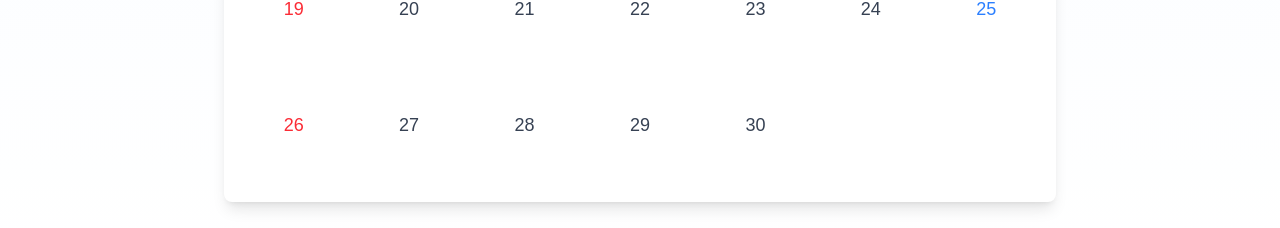
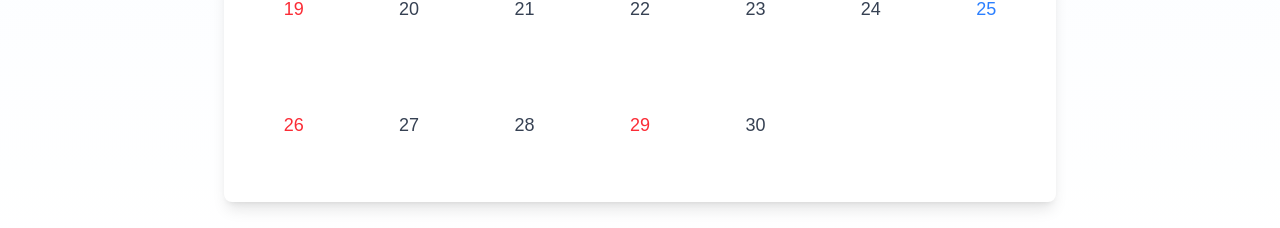
Before and after one commit to Shohei-Nakayama/Amenomizu7.1, a Next.js app in the folder amenomizu7.1/: page /reserve in a window 1280 px wide. Shown: the part 1569-1797 px from the top of the page. Built offline with nearby package versions, Linux system fonts and the light colour scheme.

Commit message:
予約カレンダーで祝日の日付を赤色表示にする
土日以外の曜日でも祝日は目立つよう赤色にし、一般的なカレンダーの表記に合わせた。

Co-Authored-By: Claude Sonnet 5 <noreply@anthropic.com>

```diff
--- a/amenomizu7.1/src/app/components/NextMonthCalendar.tsx
+++ b/amenomizu7.1/src/app/components/NextMonthCalendar.tsx
@@ -5,6 +5,7 @@ import { useRouter } from 'next/navigation';
 import ReservationForm from './ReservationForm';
 import ReservationConfirmation from './ReservationConfirmation';
 import { SelectedDate, ReservationData } from '../types/reservation';
+import { isHoliday } from '../utils/holidays';
 
 // 単一月のカレンダーコンポーネント
 interface MonthCalendarProps {
@@ -58,6 +59,12 @@ const MonthCalendar: React.FC<MonthCalendarProps> = ({
     return targetDate >= tomorrow;
   };
 
+  // 日付が祝日かどうかをチェック
+  const isHolidayDay = (day: number | null): boolean => {
+    if (!day) return false;
+    return isHoliday(new Date(year, month, day));
+  };
+
   return (
     <div className="bg-white rounded-lg shadow-lg overflow-hidden">
       {/* ヘッダー */}
@@ -91,6 +98,7 @@ const MonthCalendar: React.FC<MonthCalendarProps> = ({
           <div key={weekIndex} className="grid grid-cols-7 gap-2 mb-2">
             {week.map((day, dayIndex) => {
               const bookable = isBookable(day);
+              const holiday = isHolidayDay(day);
               return (
                 <div
                   key={dayIndex}
@@ -104,9 +112,10 @@ const MonthCalendar: React.FC<MonthCalendarProps> = ({
                     rounded-lg transition-colors duration-200
                     ${day && bookable ? 'hover:bg-blue-100 cursor-pointer' : ''}
                     ${day && !bookable ? 'bg-gray-100 cursor-not-allowed' : ''}
-                    ${day && bookable && dayIndex === 0 ? 'text-red-500' : ''}
-                    ${day && bookable && dayIndex === 6 ? 'text-blue-500' : ''}
-                    ${day && bookable && dayIndex !== 0 && dayIndex !== 6 ? 'text-gray-700' : ''}
+                    ${day && bookable && holiday ? 'text-red-500' : ''}
+                    ${day && bookable && !holiday && dayIndex === 0 ? 'text-red-500' : ''}
+                    ${day && bookable && !holiday && dayIndex === 6 ? 'text-blue-500' : ''}
+                    ${day && bookable && !holiday && dayIndex !== 0 && dayIndex !== 6 ? 'text-gray-700' : ''}
                     ${day && !bookable ? 'text-gray-400' : ''}
                   `}
                 >
```
